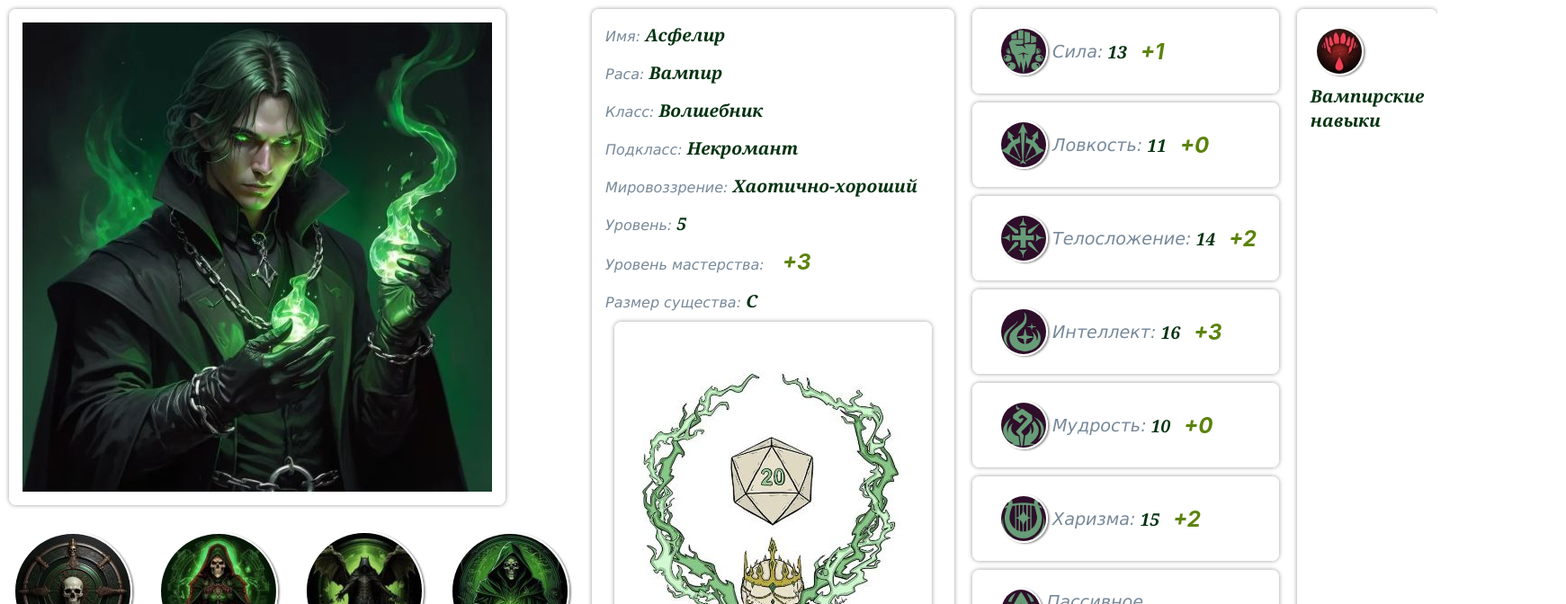
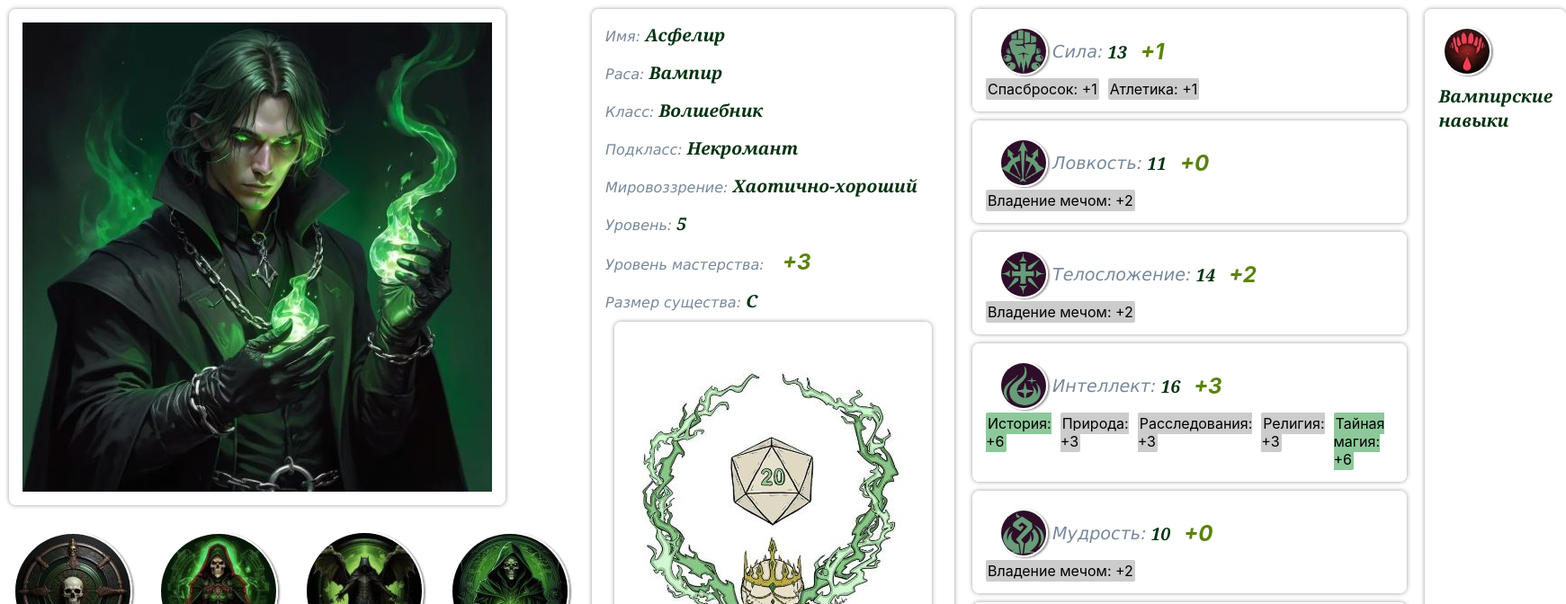
Before and after one commit to AndreyVorobiev88/DnDApp_React, a React (Create React App) app: page / in a window 1280 px wide. Shown: the top 672 px of the page at 90% size, 1741 px wide, since content can reach past the window. Built offline with nearby package versions, Linux system fonts and the light colour scheme.

Commit message:
Компоненент "Плашка навыка скилла"

```diff
--- a/src/App.js
+++ b/src/App.js
@@ -58,8 +58,10 @@ function App() {
 
                     {data.Stats.map((stat) => (
 
-                        <PanelStat Stat={stat} Appearance={statImages[data.Stats.indexOf(stat)]}/>
-
+                        <PanelStat
+                            Stat={stat}
+                            Image={statImages[data.Stats.indexOf(stat)]}
+                        />
                     ))
                     }
 
--- a/src/Character.json
+++ b/src/Character.json
@@ -67,8 +67,29 @@
             "Appearance": "./Resources/Intelligence.JPG",
             "Skills": [
                 {
-                    "SkillName": "Владение мечом",
-                    "Bonus": "+2"
+                    "SkillName": "История",
+                    "Bonus": "+6",
+                    "Active": true
+                },
+                {
+                    "SkillName": "Природа",
+                    "Bonus": "+3",
+                    "Active": false
+                },
+                {
+                    "SkillName": "Расследования",
+                    "Bonus": "+3",
+                    "Active": false
+                },
+                {
+                    "SkillName": "Религия",
+                    "Bonus": "+3",
+                    "Active": false
+                },
+                {
+                    "SkillName": "Тайная магия",
+                    "Bonus": "+6",
+                    "Active": true
                 }
             ]
         },
@@ -104,7 +125,10 @@
             "StatName": "Пассивное восприятие",
             "Value": "10",
             "Bonus": "+0",
-            "Appearance": "./Resources/PassivePerception.JPG"
+            "Appearance": "./Resources/PassivePerception.JPG",
+            "Skills": [
+
+            ]
         }
 
 
--- a/src/Components/Panel_stat.jsx
+++ b/src/Components/Panel_stat.jsx
@@ -1,15 +1,18 @@
 
 import React from "react";
 import './Panel_stat.css';
+import StatsSkill from "./Stats_Skill";
 
 function Panel_stat (props) {
 
+      console.log(props)
 
       return (
 
-            <div className="div_stat main_panel">
+            <div className="main_panel">
+                  <div className="div_stat">
 
-                  <img src={props.Appearance} className={"main_panel image_stat"} alt = ""/>
+                        <img src={props.Image} className={"main_panel image_stat"} alt = ""/>
 
                         <span className={"main_text_info text_stat_info"}>
                               {props.Stat.StatName}:
@@ -24,6 +27,21 @@ function Panel_stat (props) {
                         </span>
 
                   </div>
+                  <div className="main_div_horizontal">
+                        {
+                              ((props.Stat.Skills) && (props.Stat.Skills.length > 0)) ?
+                                    props.Stat.Skills.map((skill) => (
+
+                                          <StatsSkill
+                                                key={skill.StatName}
+                                                StatSkill={skill}
+                                          />
+                                    ))
+                              : <></>
+
+                        }
+                  </div>
+            </div>
       )
 }
 
--- a/src/Components/Stats_Skill.css
+++ b/src/Components/Stats_Skill.css
@@ -0,0 +1,22 @@
+.margin_right_10 {
+
+    margin-right: 10px;
+
+}
+
+.background_not_used {
+
+    background-color: #cccccc;
+    border-radius: 2px;
+    padding: 2px;
+
+}
+
+
+.background_used {
+
+    background-color: #8ec89a;
+    border-radius: 2px;
+    padding: 2px;
+
+}
--- a/src/Components/Stats_Skill.jsx
+++ b/src/Components/Stats_Skill.jsx
@@ -2,15 +2,28 @@ import React from "react";
 import './Stats_Skill.css';
 import '../Main.css';
 
-function Stats_Skill(props) {
+function StatsSkill(props) {
 
 
     return (
 
-        <div></div>
+        <div className="margin_right_10">
+
+            {(props.StatSkill.Active) ?
+
+                <span className="background_used">
+                    {props.StatSkill.SkillName + ": " + props.StatSkill.Bonus}
+                </span>
+
+                :<span className="background_not_used">
+                    {props.StatSkill.SkillName + ": " + props.StatSkill.Bonus}
+                </span>
+            }
+
+        </div>
     )
 
 
 }
 
-export default Stats_Skill
+export default StatsSkill
```
Lines whose indentation alone changed are shown as unchanged.
